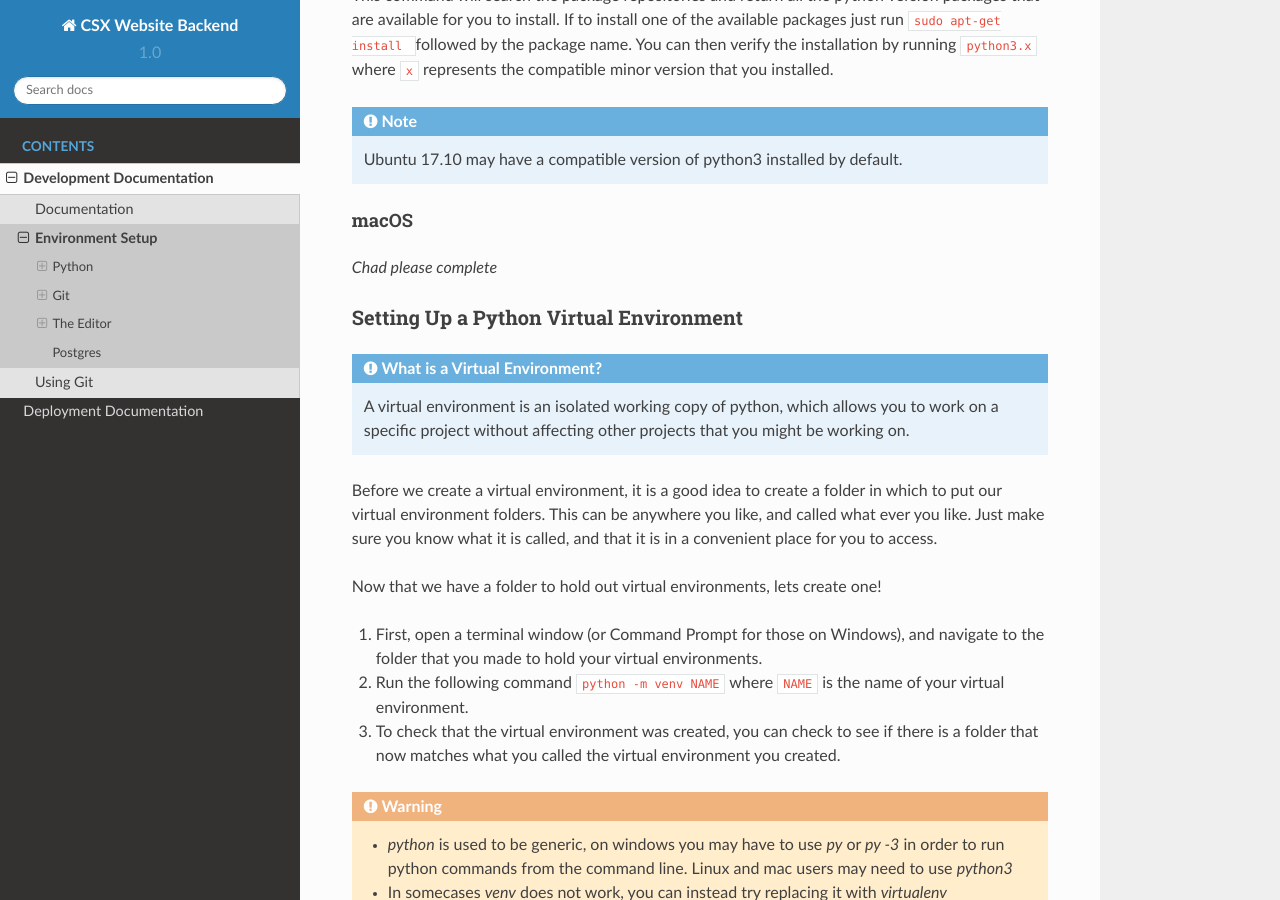
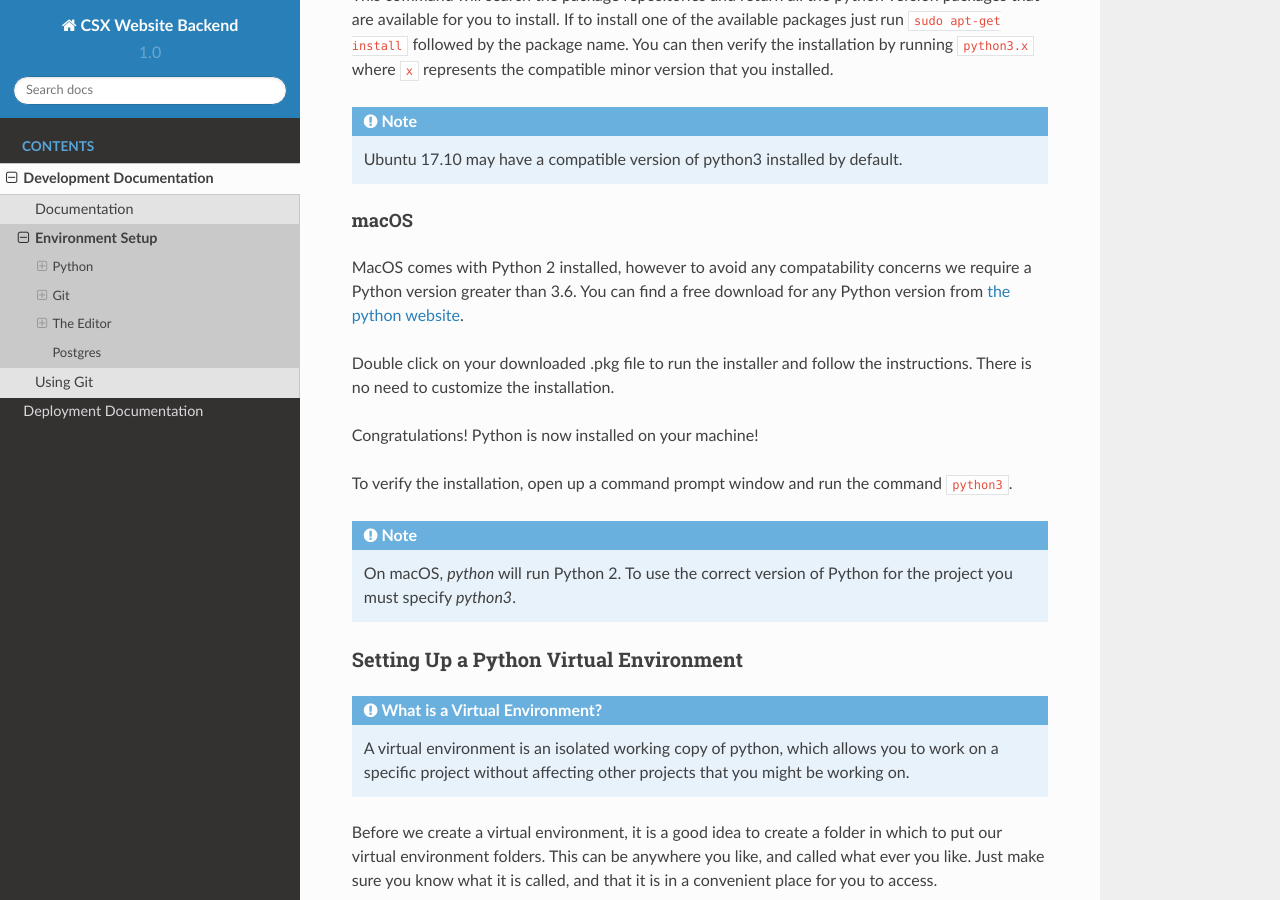
Before and after one commit to BHCC-CSX/csx-website-backend, a Sphinx documentation site: the page built from docs/development/environment-setup.md, in a window 1280 px wide and 900 px high, scrolled down 1898 px. Built offline with Sphinx 7.4.7 and the Read the Docs theme 2.0.0, drawn with Linux system fonts in a browser that asks for light colours.

Commit message:
Include python installation instructions for macOS

````diff
--- a/docs/development/environment-setup.md
+++ b/docs/development/environment-setup.md
@@ -1,20 +1,24 @@
 # Environment Setup
+
 Getting setup to develop for the CSX website backend is relatively simple. There are just a few
 basic requirements.
 
-* [Python 3.6+](#python)
-* [Git](#git)
-* [An IDE/Editor to write code in](#the-editor)
-* [Postgres](#postgres)
-  * This can be locally hosted, or can be on Google Cloud SQL. We will include documentation for both.
+- [Python 3.6+](#python)
+- [Git](#git)
+- [An IDE/Editor to write code in](#the-editor)
+- [Postgres](#postgres)
+  - This can be locally hosted, or can be on Google Cloud SQL. We will include documentation for both.
 
 ## Python
+
 The CSX website backend is a Django project, which means it is written almost exclusively in Python. So
 in order to be able to contribute to the project you will need to make sure you have Python 3.6 or greater
 installed.
 
 ### Installing Python
+
 #### Windows
+
 To install python on windows you will want to download the installer for any compatible version (anything >3.6)
 from [the python website](https://python.org). (Or, if you are using Windows 10, you can install it from the Windows
 store, just search for Python)
@@ -36,6 +40,7 @@ Congratulations! Python is now installed on your machine!
 To verify the installation, open up a command prompt window and run the command `py` or `py -3`.
 
 #### Linux
+
 There are many different linux distributions, and many of them handle packages differently. The most
 popular distribution of linux is by far Ubuntu, so these we will focus on that.
 
@@ -45,37 +50,54 @@ If you are running 19.xx you should see `Python 3.7.x` and if you are running 18
 
 If you are on any version before 18.04, you will need to check to make sure that the package `python3.7` is available for your
 version of Ubuntu. To do this run the following command
+
 ```
 $ apt search ^python3.[0-9]$
 ```
- This command will search the package repositories and return all the python version packages that are available for you to install.
- If to install one of the available packages just run `sudo apt-get install ` followed by the package name. You can then verify the installation
- by running `python3.x` where `x` represents the compatible minor version that you installed.
 
- ```eval_rst
+This command will search the package repositories and return all the python version packages that are available for you to install.
+If to install one of the available packages just run `sudo apt-get install` followed by the package name. You can then verify the installation
+by running `python3.x` where `x` represents the compatible minor version that you installed.
+
+```eval_rst
 .. note::
-    Ubuntu 17.10 may have a compatible version of python3 installed by default.
+   Ubuntu 17.10 may have a compatible version of python3 installed by default.
 ```
 
 #### macOS
-_Chad please complete_
+
+MacOS comes with Python 2 installed, however to avoid any compatability concerns we require a Python version greater than 3.6. You can find a free download for any Python version from [the python website](https://python.org).
+
+Double click on your downloaded .pkg file to run the installer and follow the instructions. There is no need to customize the installation.
+
+Congratulations! Python is now installed on your machine!
+
+To verify the installation, open up a command prompt window and run the command `python3`.
+
+```eval_rst
+.. note::
+   On macOS, `python` will run Python 2. To use the correct version of Python for the project you must specify `python3`.
+```
 
 ### Setting Up a Python Virtual Environment
+
 ```eval_rst
 .. admonition:: What is a Virtual Environment?
 
     A virtual environment is an isolated working copy of python, which allows you to work on a specific project without affecting other projects that you might be working on.
 ```
+
 Before we create a virtual environment, it is a good idea to create a folder in which to put our virtual
 environment folders. This can be anywhere you like, and called what ever you like. Just make sure you know
 what it is called, and that it is in a convenient place for you to access.
 
 Now that we have a folder to hold out virtual environments, lets create one!
+
 1. First, open a terminal window (or Command Prompt for those on Windows), and navigate to the folder
-that you made to hold your virtual environments.
+   that you made to hold your virtual environments.
 2. Run the following command `python -m venv NAME` where `NAME` is the name of your virtual environment.
 3. To check that the virtual environment was created, you can check to see if there is a folder that now matches
-what you called the virtual environment you created.
+   what you called the virtual environment you created.
 
 ```eval_rst
 .. warning::
@@ -101,15 +125,18 @@ While the venv is active, you can run python using the `python` command, regardl
 To deactivate the venv, simply run the command `deactivate`.
 
 ## Git
+
 This project is developed using Git for version control. Git allows multiple people to work on the same
 project without getting in each other's way, and makes tracking and reversing changes simple.
 
 ### Installing Git
+
 #### Windows
+
 The Git windows installer can be found at [git-scm.com](https://git-scm.com). The installation is very simple,
 just keep all the default settings in the installer, and you'll be good to go.
 
-Once git is installed, you will want to run the following commands either in  Git Bash or in Command Prompt
+Once git is installed, you will want to run the following commands either in Git Bash or in Command Prompt
 to set some global git settings.
 
 ```
@@ -118,6 +145,7 @@ $ git config --global user.email "MY_NAME@example.com"
 ```
 
 #### Linux
+
 Installing git on Ubuntu is a very simple process. All you need to do is open up a terminal window
 and run the following commands:
 
@@ -133,8 +161,10 @@ $ git config --global user.email "youremail@yourdomain.com"
 ```
 
 #### macOS
+
 Depending on your version of macOS, you might already have git installed. To check, open a terminal
 window and run the following command:
+
 ```bash
 $ git --version
 ```
@@ -154,6 +184,7 @@ $ git config --global user.email "youremail@yourdomain.com"
 ```
 
 ### Using Git
+
 Git is a command line tool for managing git repositories. However, just because it is a command line
 tool does not mean that you have to use it in the command line. There are many GUI Git clients out there
 that make working with git very user friendly.
@@ -163,13 +194,18 @@ You can find a list of Git GUI clients on the [GUI Clients page at git-scm.com](
 For more information about using git, checkout our [Git Help Documentation](git_help.md).
 
 ## The Editor
+
 The two most common editors you will likely come across for python are VSCode and PyCharm, though you can
 use anything you want to write python code.
 
 ### VSCode
+
 _Coming Soon_
 
+<!-- A popular choie for web developers, Visual Studio Code is an open source, cross platform text editor. The program looks and feels very similar to the Visual Studio IDE commonly used for C++ and C# development. Source control and terminal integrations make developi -->
+
 ### PyCharm
+
 PyCharm is a Python IDE made by the same people that make the popular Java IDE IntelliJ. In fact,
 PyCharm runs on the same code base as IntelliJ, meaning if you are familiar with the layout and
 workings of IntelliJ, you will be right at home with PyCharm.
@@ -211,9 +247,11 @@ If you plan to use PyCharm it is a good idea to get the free license to have acc
 the community version would work just fine.
 
 #### PyCharm Project Settings
+
 Once you have setup pycharm, and opened the project, there are some settings that you will want to configure.
 
 ##### Project Interpreter
+
 First, you will want to set the project interpreter. This is what pycharm will use to give you hints when you use
 libraries. To open the settings window, you can go to `File > Settings` or hit `Ctrl`+`Alt`+`S`. Then find `Project: <project-name>`
 in the sidebar, and expand it to find the `Project Interpreter` settings. To add an interpreter, click the cog (![cog button](/_static/development/environment/pycharm_cog.png)) and select `Add New`.
@@ -231,6 +269,7 @@ interpreter that you just added from the dropdown.
 ```
 
 ##### Django Support
+
 Back in the settings window, you should find `Languages and Frameworks` in the sidebar. When you expand this
 category, you one of the sub-categories will be `Django`. Select Django and tick the `Enable Django Support` box.
 
@@ -238,6 +277,7 @@ Now click the little folder icon in the text box next to `Django Project Root`,
 containing `manage.py`, and hit ok.
 
 ##### Run/Debug Configurations
+
 PyCharm comes with a debugger that you can use to run your applications with, but it needs to be configured.
 
 At the top right of the IDE window you will see a button that says `Add Configuration`. Click this button and you should have a window pop up titled `Run/Debug Configurations`.
@@ -248,6 +288,6 @@ just select the project interpreter from the dropdown.
 
 By default it will start the server on port 8000, you should not need to change this unless you already have something running on that port.
 
+## Postgres
 
-## Postgres
 _Coming Soon_
````
Also changed, not shown: other parts of docs/development/environment-setup.md (+4 -2 lines).
